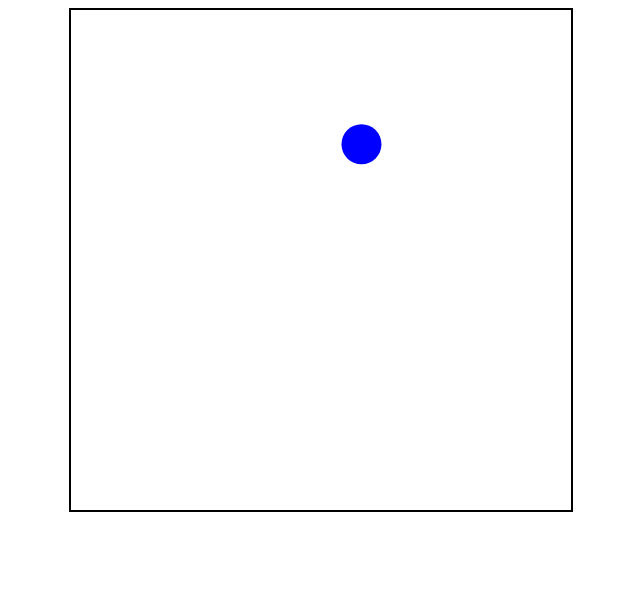
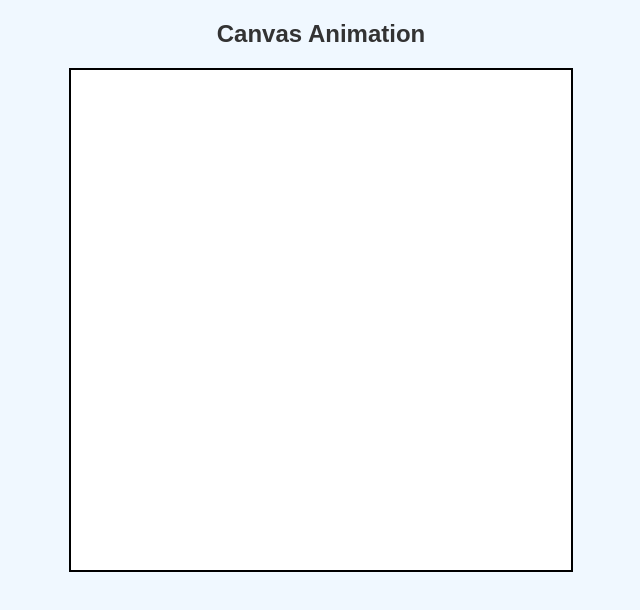
Before and after one commit to JuanPellot/COP4813_Juan.Pellot, a plain HTML site: page assignment9.html in a window 1280 px wide. Shown: the whole page, without its empty margins (319-959 px from the left). Drawn offline with Linux system fonts and the light colour scheme.

Commit message:
Update assignment9.html

```diff
--- a/assignment9.html
+++ b/assignment9.html
@@ -2,100 +2,31 @@
 <html lang="en">
 <head>
     <meta charset="UTF-8">
-    <title>Complex Canvas Animation</title>
+    <title>Canvas Animation</title>
     <style>
+        body {
+            background-color: #f0f8ff; /* Light blue background */
+            text-align: center;
+            font-family: Arial, sans-serif;
+            color: #333; /* Dark text color */
+        }
+
+        h1 {
+            margin-top: 20px;
+            font-size: 24px;
+        }
+
         canvas {
             border: 2px solid black;
             display: block;
-            margin: auto;
+            margin: 20px auto;
+            background-color: #ffffff; /* White background for canvas */
         }
     </style>
 </head>
 <body>
+    <h1>Canvas Animation</h1>
     <canvas id="myCanvas" width="500" height="500"></canvas>
-    <script>
-        const canvas = document.getElementById("myCanvas");
-        const ctx = canvas.getContext("2d");
-
-        let x = 50;
-        let y = 50;
-        let dx = 3;
-        let dy = 3;
-        let size = 20;
-        let color = "blue";
-
-        function drawObject() {
-            ctx.clearRect(0, 0, canvas.width, canvas.height);
-            ctx.fillStyle = color;
-            ctx.beginPath();
-            ctx.arc(x, y, size, 0, Math.PI * 2); // Draw a circle
-            ctx.fill();
-        }
-
-        function randomBounceAngle() {
-            // Generates a random direction change
-            dx = (Math.random() - 0.5) * 6;
-            dy = (Math.random() - 0.5) * 6;
-        }
-
-        function update() {
-            // Check for collision with boundaries
-            if (x + dx > canvas.width - size || x + dx < size) {
-                randomBounceAngle(); // Randomize direction on X boundary hit
-                dx = -dx;
-            }
-            if (y + dy > canvas.height - size || y + dy < size) {
-                randomBounceAngle(); // Randomize direction on Y boundary hit
-                dy = -dy;
-            }
-            x += dx;
-            y += dy;
-            drawObject();
-        }
-
-        // Pre-defined path coordinates (example: a sine wave)
-        let t = 0;
-        function followPath() {
-            x = 250 + 100 * Math.cos(t); // Example circular path
-            y = 250 + 100 * Math.sin(t);
-            t += 0.05;
-            drawObject();
-        }
-
-        // Advanced effects on click
-        canvas.addEventListener("click", function(event) {
-            const rect = canvas.getBoundingClientRect();
-            const clickX = event.clientX - rect.left;
-            const clickY = event.clientY - rect.top;
-
-            // Check if click is within object's bounds
-            const distance = Math.sqrt((clickX - x) ** 2 + (clickY - y) ** 2);
-            if (distance <= size) {
-                // Change color to random
-                color = `#${Math.floor(Math.random() * 16777215).toString(16)}`;
-
-                // Increase size temporarily (like an explosion)
-                let originalSize = size;
-                size = 40;
-                setTimeout(() => size = originalSize, 200);
-
-                // Randomize direction
-                randomBounceAngle();
-            }
-        });
-
-        // Choose between free movement or path following
-        let animationMode = "bounce"; // Change to "path" to switch to path mode
-        function animate() {
-            if (animationMode === "bounce") {
-                update();
-            } else if (animationMode === "path") {
-                followPath();
-            }
-            requestAnimationFrame(animate);
-        }
-
-        animate();
-    </script>
+    <script src="animation.js"></script>
 </body>
 </html>
```
